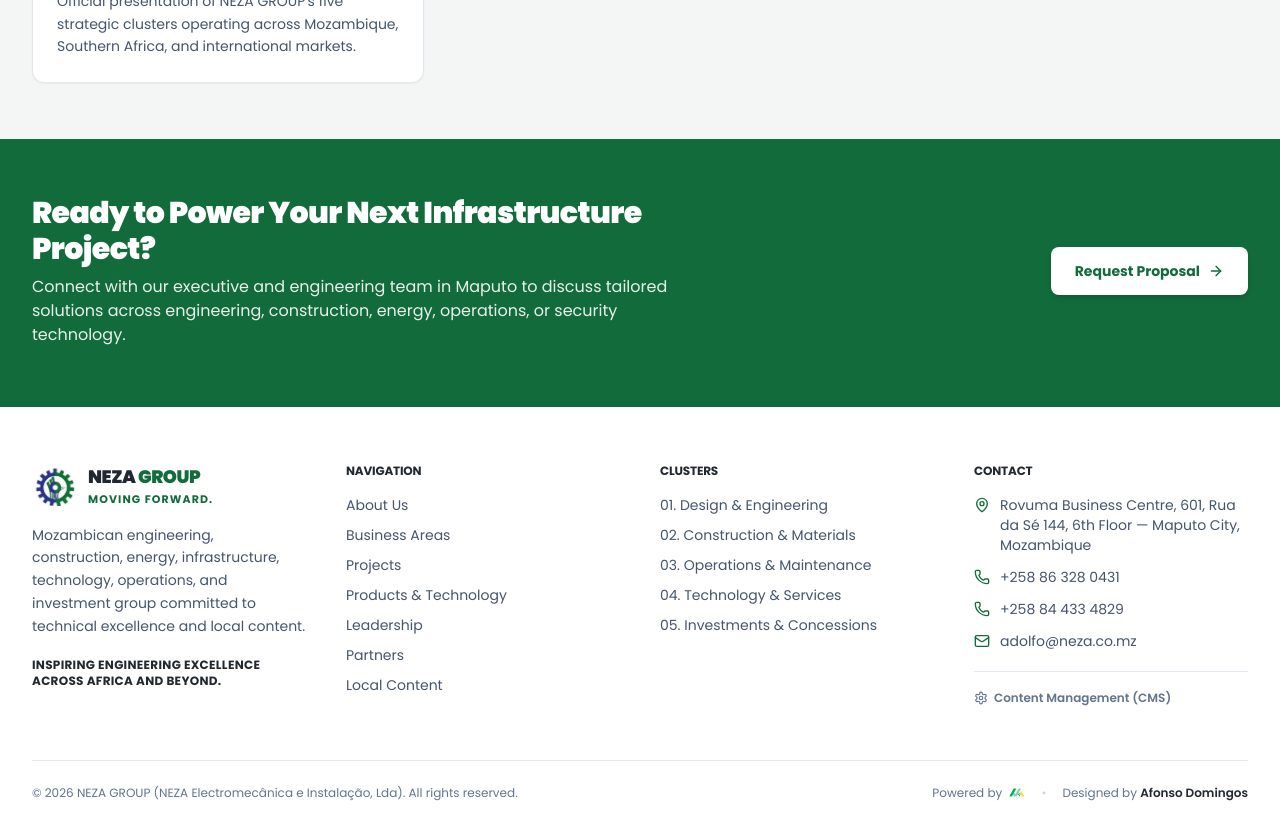
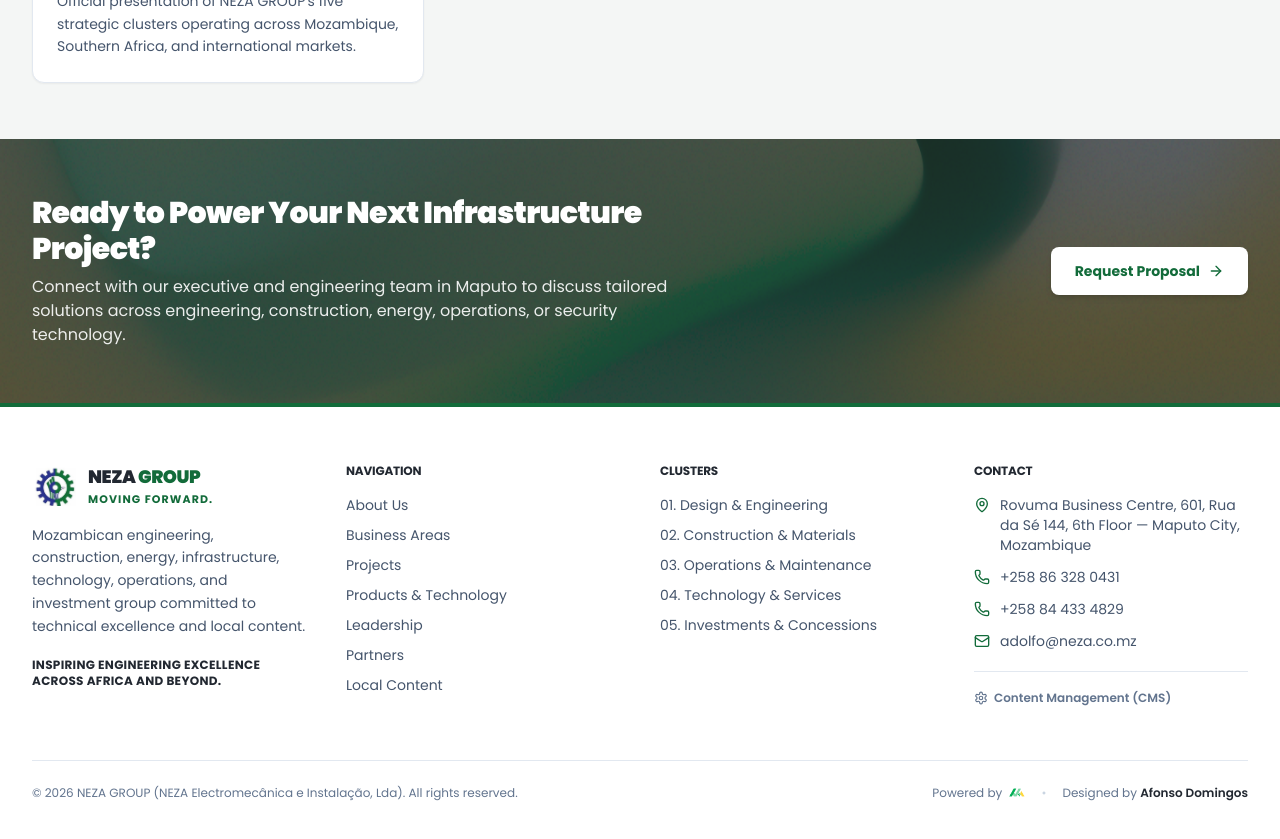
Before and after one commit to afonsodomingos847877-maker/nezagroup, a Next.js app: page /en in a window 1280 px wide. Shown: the part 4780-5619 px from the top of the page. Built offline with nearby package versions, Linux system fonts and the light colour scheme; no server answers; the database is empty.

Commit message:
Use fundao01.jpg background in bottom CTA banner

```diff
--- a/src/components/pages/HomeView.tsx
+++ b/src/components/pages/HomeView.tsx
@@ -427,8 +427,15 @@ export async function HomeView({ lang }: { lang: Lang }) {
       )}
 
       {/* Commercial Contact CTA */}
-      <section className="bg-[#126B3A] py-14 text-white">
-        <div className="mx-auto max-w-7xl px-4 sm:px-6 lg:px-8 flex flex-col md:flex-row items-start md:items-center justify-between gap-6">
+      <section className="relative overflow-hidden bg-[#222831] py-14 text-white">
+        <img
+          src="/fundao01.jpg"
+          alt=""
+          aria-hidden="true"
+          className="absolute inset-0 h-full w-full object-cover object-center"
+        />
+        <div className="absolute inset-0 bg-[#222831]/75" />
+        <div className="relative mx-auto max-w-7xl px-4 sm:px-6 lg:px-8 flex flex-col md:flex-row items-start md:items-center justify-between gap-6">
           <div className="max-w-2xl">
             <h2 className="text-2xl sm:text-3xl font-extrabold">{t.home.ctaBannerTitle}</h2>
             <p className="mt-2 text-sm sm:text-base text-white/90">
```
